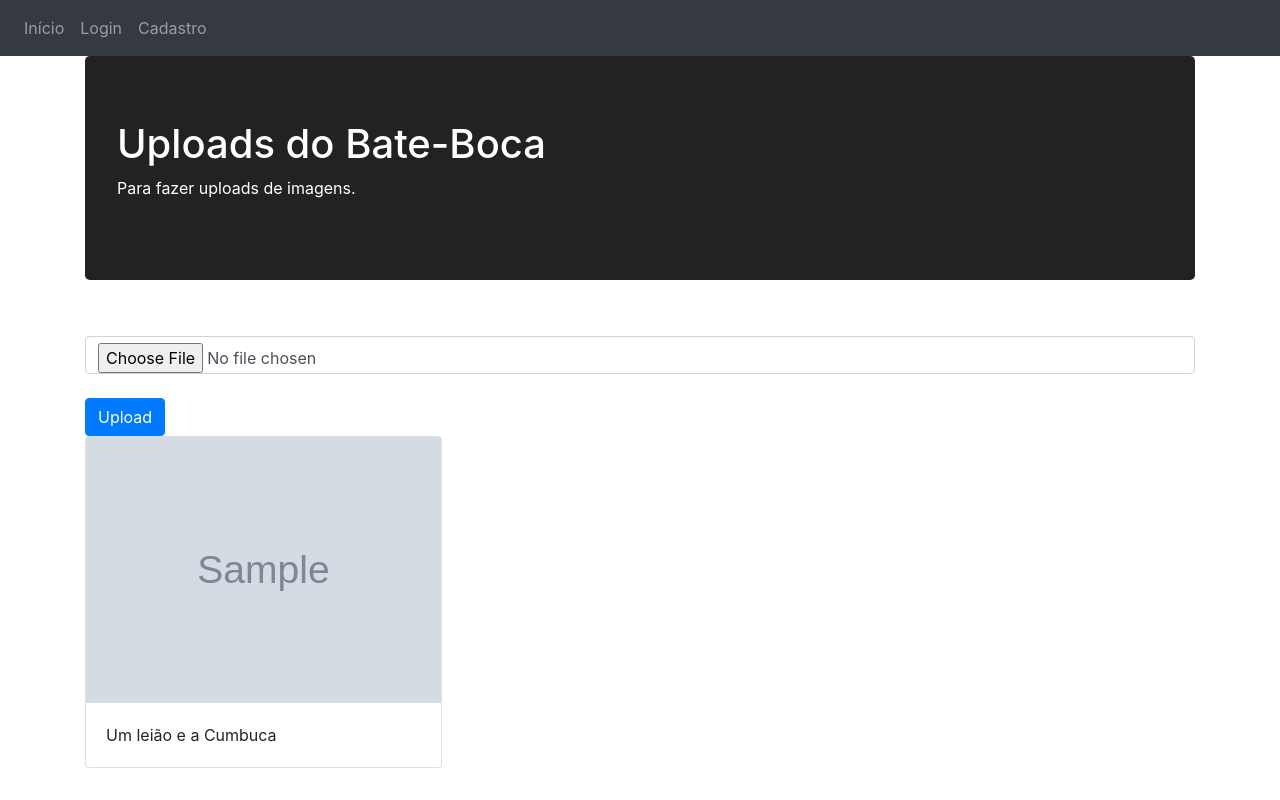
After one commit to felipebastos/bateboca, a Flask app: template bateboca/templates/upload.html in a window 1280 px wide. The commit adds this page. Run offline with Flask 2, Linux system fonts and the light colour scheme; the template is opened without the code that fills it: most values are stand-ins (such as "Sample title", 1, 10 or a date in 2020); grey boxes marked "Sample" are stand-in pictures; parts of the project's set-up code (start-up, migrations or seed data) failed here and were passed over; some libraries are stand-ins or nearby versions.

Commit message:
Upload possível. Pequenas mudanças e correções

```diff
--- a/bateboca/entidades.py
+++ b/bateboca/entidades.py
@@ -1,10 +1,13 @@
 from bateboca import db
 from datetime import datetime
 
-class Usuario(db.Model):
+from flask_login import UserMixin
+
+class Usuario(db.Model, UserMixin):
     id = db.Column(db.Integer, primary_key=True)
     nome = db.Column(db.String(100), unique=True, nullable=False)
     senha = db.Column(db.String(1000), nullable=False)
+    profile_img = db.Column(db.String(100), default="")
 
     postagens = db.relationship('Postagem', backref='usuario', lazy=True)
 
--- a/bateboca/routes.py
+++ b/bateboca/routes.py
@@ -4,11 +4,15 @@ import math
 
 from datetime import datetime
 
-from bateboca import db, bcrypt
+from bateboca import db, bcrypt, login_manager
 from bateboca.entidades import Usuario, Postagem
+
+from flask_login import login_user, logout_user, login_required
 
 #usuarios = {'felipebastos': '123456'}
 #discussao = {}
+
+login_manager.login_view = '/login'
 
 @app.route('/')
 def inicio():
@@ -22,7 +26,9 @@ def login():
 def cadastro():
     return render_template('cadastro.html')
 
+
 @app.route('/mural')
+@login_required
 def mural():
     discussao = {}
     postagens = Postagem.query.all()
@@ -31,9 +37,12 @@ def mural():
         discussao[post.dia] = {'nome': quem.nome, 'fala': post.texto}
     return render_template('feed.html', d=discussao)
 
+
 @app.route('/logout')
+@login_required
 def logout():
-    session['user_name'] = 'Visitante'
+    session.clear()
+    logout_user()
     return redirect('/')
 
 
@@ -46,6 +55,7 @@ def logar():
 
     if alguem is not None:
         if bcrypt.check_password_hash(alguem.senha, senha):
+            login_user(alguem)
             session['user_name'] = nome_da_pessoa
             if 'mensagem' in session:
                 del session['mensagem']
@@ -122,6 +132,9 @@ def atualiza(id, nomeNovo):
 
     return redirect('/')
 
+@login_manager.user_loader
+def load_user(user_id):
+    return Usuario.query.get(user_id)
 
 # Exemplo para a Lara
 lojas = {'chico': {'lat': -3.7556750000000002, 'lon': -38.5150646, 'area': 10.0, 'ocupacao': 0}}
--- a/bateboca/templates/base.html
+++ b/bateboca/templates/base.html
@@ -3,10 +3,10 @@
     <head>
         <meta charset="utf-8">
         <title>{% block titulo %}{% endblock titulo %} - Bate-Boca</title>
-        <link rel="stylesheet" href="static/css/bootstrap.min.css">
-        <link rel="stylesheet" href="static/css/bateboca.css">
-        <script src="static/js/bootstrap.bundle.min.js"></script>
-
+        <link rel="stylesheet" href="{{url_for('static', filename='css/bootstrap.min.css')}}">
+        <link rel="stylesheet" href="{{url_for('static', filename='css/bateboca.css')}}">
+        <script src="{{url_for('static', filename='js/bootstrap.bundle.min.js')}}"></script>
+        <link rel="shortcut icon" href="{{ url_for('static', filename='favicon.png') }}">
     </head>
     <body>
         <nav class="navbar navbar-expand-sm bg-dark navbar-dark">
@@ -16,18 +16,27 @@
     <li class="nav-item">
       <a class="nav-link {% block ini %}{% endblock %}" href="/">Início</a>
     </li>
+    {% if not current_user.is_authenticated: %}
     <li class="nav-item">
       <a class="nav-link {% block log %}{% endblock %}" href="/login">Login</a>
     </li>
     <li class="nav-item">
       <a class="nav-link {% block cad %}{% endblock %}" href="/cadastro">Cadastro</a>
     </li>
+    {% else %}
     <li class="nav-item">
       <a class="nav-link {% block mur %}{% endblock %}" href="/mural">Mural</a>
     </li>
     <li class="nav-item">
-      <a class="nav-link" href="#">Olá, {{session.user_name}}</a> | <a href="/logout">sair</a>
+      <a class="nav-link {% block upl %}{% endblock %}" href="/upload">Upload</a>
     </li>
+    <li class="nav-item">
+      <a class="nav-link" href="#">Olá, {{session.user_name}}</a>
+    </li>
+    <li class="nav-item">
+        <a class="nav-link" href="/logout">sair</a>
+    </li>
+    {% endif %}
   </ul>
 
 </nav>
--- a/bateboca/templates/feed.html
+++ b/bateboca/templates/feed.html
@@ -8,18 +8,14 @@
 {% block conteudo %}
 {{ super() }}
 <div class="container">
-    <div class="row">
     <form action="/baterboca" method="post">
         <input type="text" placeholder="desabafe" name="comentario">
         <input type="submit" value="comentar">
     </form>
 </div>
+<div class="container">
     {% for k in d: %}
-        <div class="row">
-            <div class="col">
     <b>{{ d[k]['nome'] }}</b> disse: {{ d[k]['fala'] }}
-            </div>
-        </div>
     <hr>
     {% endfor %}
 </div>
--- /dev/null
+++ b/bateboca/templates/upload.html
@@ -0,0 +1,35 @@
+{% extends "base.html" %}
+{% block titulo %}Uploads{% endblock %}
+{% block cabecalho %}Uploads do Bate-Boca{% endblock %}
+{% block descricao %}Para fazer uploads de imagens.{% endblock %}
+
+{% block upl %}active{% endblock %}
+
+{% block conteudo %}
+{{ super() }}
+<div class="container">
+    {% if session.mensagem: %}
+        <span class="alert alert-warning">{{session.mensagem}}</span>
+    {% endif %}
+    <form action="/upload/file" method="post" enctype="multipart/form-data">
+        <input type="hidden" name="id" value={{current_user.id}}><br>
+        <input class="form-control" type="file" name="file"><br>
+        <input class="btn btn-primary" type="submit" value="Upload">
+    </form>
+</div>
+{% if imagens: %}
+<div class="container">
+<div class="card-columns">
+{% for img in imagens: %}
+<div class="card">
+    <img class="card-img-top" src="/upload/imagens/{{img}}" alt="img">
+    <div class="card-body">
+        Um leião e a Cumbuca
+    </div>
+</div>
+
+{% endfor %}
+</div>
+</div>
+{% endif %}
+{% endblock %}
```
Also changed, not shown: bateboca/__init__.py (+39 -5 lines), bateboca/upload.py (added, +64 -0 lines), bateboca/static/favicon.png (added), flask_app.py (line endings or trailing spaces), 1 other file. Lines whose indentation alone changed are shown as unchanged.
